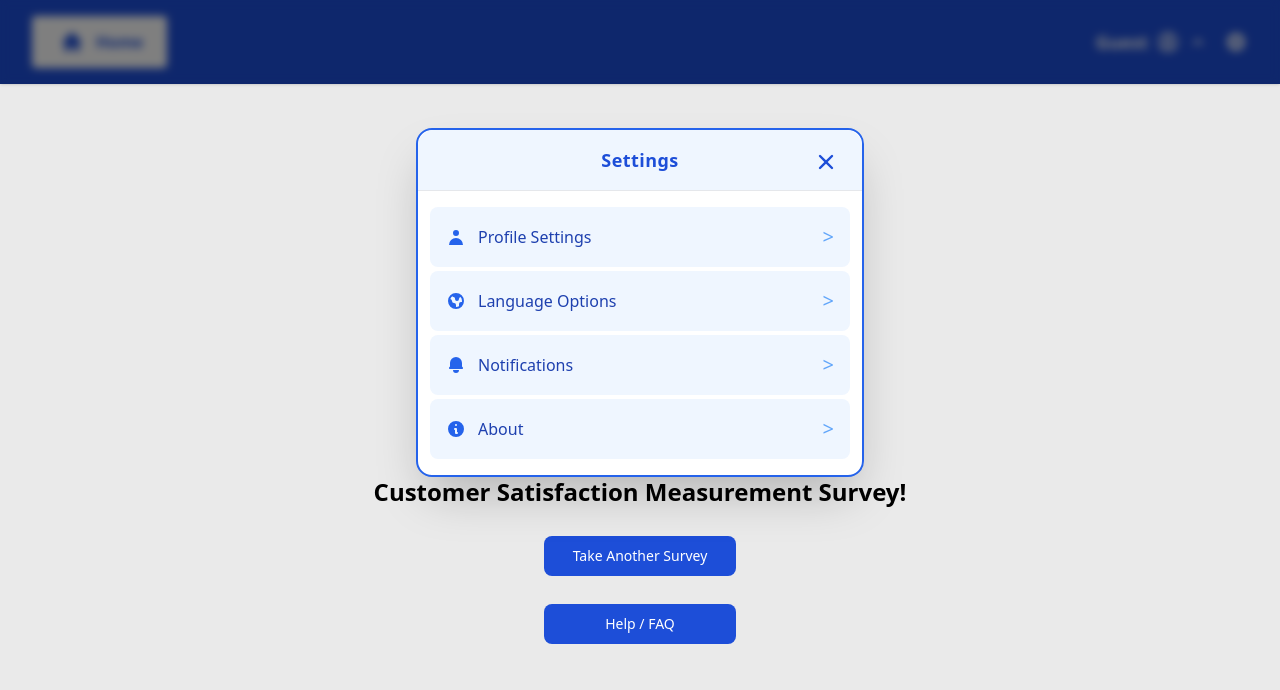
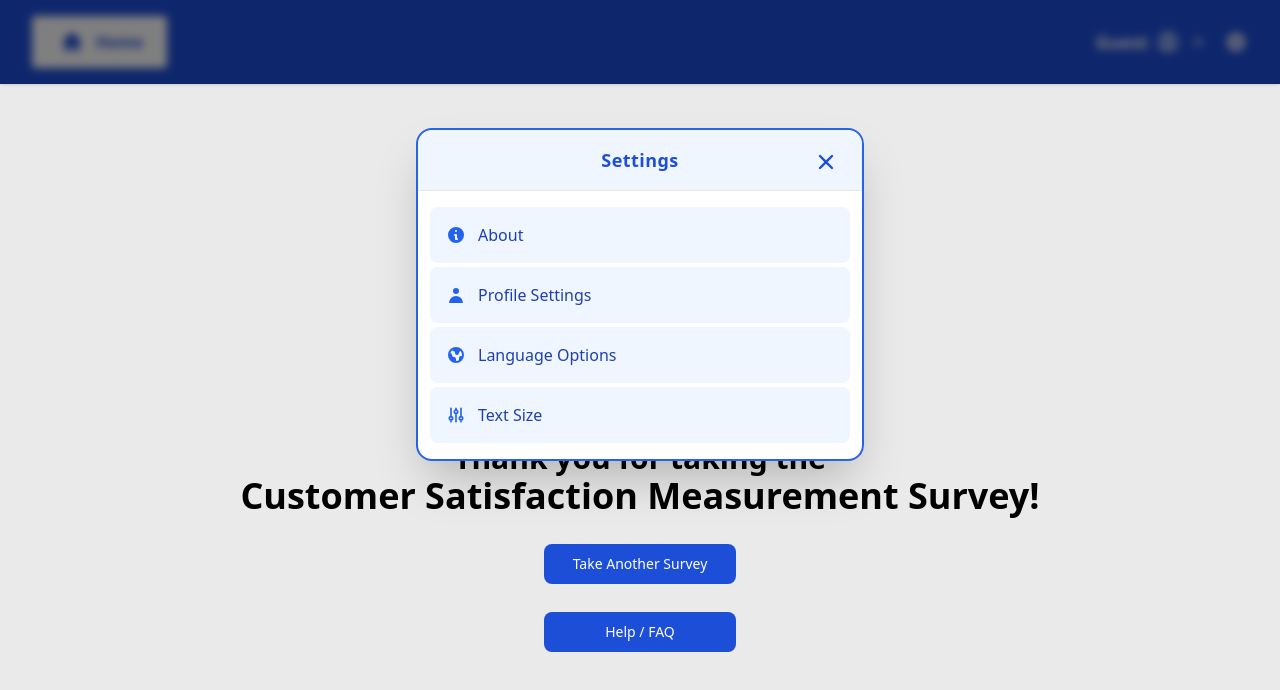
Before and after one commit to TaskBusters/customer-satisfaction-survey-app, a React (Vite) app: page /aftersurvey in a window 1280 px wide. Both pictures are taken after a click on the icon 1236 px from the left and 42 px from the top of the page. Shown: the top 690 px of the page. Built offline with nearby package versions, Linux system fonts and the light colour scheme.

Commit message:
feat: Enhance survey components with responsive design and improved user settings modal

```diff
--- a/src/components/survey/AfterSurvey.jsx
+++ b/src/components/survey/AfterSurvey.jsx
@@ -16,21 +16,23 @@ export default function AfterSurvey() {
 
   return (
     <div className="min-h-screen w-full flex flex-col bg-[#eaeaea]">
-      <div className="flex flex-col flex-1 items-center justify-center">
+      <div className="flex flex-col flex-1 items-center justify-center px-4">
         {/* ✅ Animated + Responsive Logo */}
         <Logo
           className="
             animate-logoPop
             w-40 h-40
-            sm:w-36 sm:h-36
-            md:w-32 md:h-32
+            md:w-48 md:h-48
+            lg:w-56 lg:h-56
             mb-4
           "
         />
 
         <div className="text-center mb-7">
-          <h2 className="font-semibold text-xl">Thank you for taking the</h2>
-          <h2 className="font-bold text-2xl">
+          <h2 className="font-semibold text-xl md:text-2xl lg:text-3xl">
+            Thank you for taking the
+          </h2>
+          <h2 className="font-bold text-2xl md:text-3xl lg:text-4xl">
             Customer Satisfaction Measurement Survey!
           </h2>
         </div>
--- a/src/components/survey/SurveyHome.jsx
+++ b/src/components/survey/SurveyHome.jsx
@@ -29,12 +29,14 @@ const SurveyHome = ({
   };
 
   return (
-    <div className="min-h-screen w-full flex flex-col bg-[#eaeaea]  ">
-      <div className="flex flex-col flex-1 items-center justify-center">
-        <Logo className="w-32 h-32 mb-4" />
+    <div className="min-h-screen w-full flex flex-col bg-[#eaeaea]">
+      <div className="flex flex-col flex-1 items-center justify-center px-4">
+        <Logo className="w-40 h-40 md:w-48 md:h-48 lg:w-56 lg:h-56 mb-4" />
         <div className="text-center mb-7">
-          <h2 className="font-semibold text-xl">Welcome to the</h2>
-          <h2 className="font-bold text-2xl">
+          <h2 className="font-semibold text-xl md:text-2xl lg:text-3xl">
+            Welcome to the
+          </h2>
+          <h2 className="font-bold text-2xl md:text-3xl lg:text-4xl">
             Customer Satisfaction Measurement Survey!
           </h2>
         </div>
--- a/src/components/survey/UserSettingsModal.jsx
+++ b/src/components/survey/UserSettingsModal.jsx
@@ -1,13 +1,19 @@
-import React, { useEffect, useRef } from "react";
+import React, { useEffect, useRef, useState } from "react";
 import {
   HiX,
   HiUser,
   HiGlobe,
-  HiBell,
   HiInformationCircle,
+  HiOutlineAdjustments,
+  HiArrowLeft, // Added for the back button icon
 } from "react-icons/hi";
 
 const settingsItems = [
+  {
+    label: "About",
+    icon: <HiInformationCircle className="text-xl mr-3 text-blue-600" />,
+    value: "about",
+  },
   {
     label: "Profile Settings",
     icon: <HiUser className="text-xl mr-3 text-blue-600" />,
@@ -19,21 +25,16 @@ const settingsItems = [
     value: "language",
   },
   {
-    label: "Notifications",
-    icon: <HiBell className="text-xl mr-3 text-blue-600" />,
-    value: "notifications",
-  },
-  {
-    label: "About",
-    icon: <HiInformationCircle className="text-xl mr-3 text-blue-600" />,
-    value: "about",
+    label: "Text Size",
+    icon: <HiOutlineAdjustments className="text-xl mr-3 text-blue-600" />,
+    value: "textSize",
   },
 ];
 
-export default function UserSettingsModal({ open, onClose, onSelect }) {
+export default function UserSettingsModal({ open, onClose }) {
   const cardRef = useRef();
+  const [activeSub, setActiveSub] = useState(null);
 
-  // Prevent background scroll
   useEffect(() => {
     if (open) {
       document.body.classList.add("overflow-hidden");
@@ -45,7 +46,6 @@ export default function UserSettingsModal({ open, onClose, onSelect }) {
     };
   }, [open]);
 
-  // Click outside to close
   function handleBackdropClick(e) {
     if (cardRef.current && !cardRef.current.contains(e.target)) {
       onClose();
@@ -55,14 +55,15 @@ export default function UserSettingsModal({ open, onClose, onSelect }) {
   if (!open) return null;
 
   return (
-    <div className="fixed inset-0 z-50 flex justify-center items-start pt-24 md:pt-32">
-    {/* Dark overlay BEHIND the modal */}
+    <>
       <div
-      onMouseDown={onClose}
-      className="fixed inset-0 bg-black/50 backdrop-blur-sm z-40"
-    />
+        className="fixed inset-0 z-50 flex justify-center items-start pt-24 md:pt-32"
+        onMouseDown={handleBackdropClick}
+      >
+        {/* Dark overlay */}
+        <div className="fixed inset-0 bg-black/50 backdrop-blur-sm z-40"></div>
 
-    {/* Modal card ABOVE overlay */}
+        {/* Modal card */}
         <div
           ref={cardRef}
           className="relative z-50 w-full max-w-md bg-white rounded-2xl shadow-2xl border-2 border-blue-600 animate-slideIn"
@@ -84,31 +85,83 @@ export default function UserSettingsModal({ open, onClose, onSelect }) {
             </button>
           </div>
           {/* Setting Items */}
+          {!activeSub && (
             <ul className="flex flex-col gap-1 my-4 px-3">
               {settingsItems.map((item) => (
                 <li key={item.value}>
                   <button
-                className={`
+                    className="
             w-full flex items-center px-4 py-4 rounded-lg
             font-medium text-blue-800 bg-blue-50
             hover:bg-blue-100 hover:shadow
             transition-colors border-b border-blue-100 last:border-b-0
             focus:outline-none
-                `}
-                onClick={() => {
-                  if (onSelect) onSelect(item.value);
-                  onClose();
-                }}
+          "
+                    onClick={() => setActiveSub(item.value)}
                   >
                     {item.icon}
                     <span className="flex-grow text-left">{item.label}</span>
-                <span className="ml-auto text-blue-400 text-xl">&gt;</span>
                   </button>
                 </li>
               ))}
             </ul>
+          )}
+          {/* SUB SETTINGS SCREEN (inside modal) */}
+          {activeSub && (
+            <div className="p-6 flex flex-col gap-4">
+              <button
+                onClick={() => setActiveSub(null)}
+                className="flex items-center px-3 py-2 rounded-lg font-medium text-blue-800 bg-blue-50 hover:bg-blue-100 hover:shadow transition-colors focus:outline-none w-fit"
+              >
+                <HiArrowLeft className="text-xl mr-2 text-blue-600" />
+                <span>Back</span>
+              </button>
+
+              {activeSub === "about" && (
+                <>
+                  <h2 className="text-blue-700 text-lg font-bold mb-1">
+                    About
+                  </h2>
+                  <p>
+                    This application collects feedback as part of the Customer
+                    Satisfaction Survey system.
+                  </p>
+                </>
+              )}
+
+              {activeSub === "profile" && (
+                <>
+                  <h2 className="text-blue-700 text-lg font-bold mb-1">
+                    Profile Settings
+                  </h2>
+                  <p>
+                    Profile settings will go here. (Edit name, email, avatar…)
+                  </p>
+                </>
+              )}
+
+              {activeSub === "language" && (
+                <>
+                  <h2 className="text-blue-700 text-lg font-bold mb-1">
+                    Language Options
+                  </h2>
+                  <p>Language selection controls go here.</p>
+                </>
+              )}
+
+              {activeSub === "textSize" && (
+                <>
+                  <h2 className="text-blue-700 text-lg font-bold mb-1">
+                    Text Size
+                  </h2>
+                  <p>Font size/contrast/reading settings here.</p>
+                </>
+              )}
             </div>
-      {/* Simple CSS animation keyframes */}
+          )}
+        </div>
+
+        {/* CSS animation keyframes */}
         <style>
           {`
           @keyframes popupIn {
@@ -119,5 +172,6 @@ export default function UserSettingsModal({ open, onClose, onSelect }) {
           `}
         </style>
       </div>
+    </>
   );
 }
```
Lines whose indentation alone changed are shown as unchanged.
